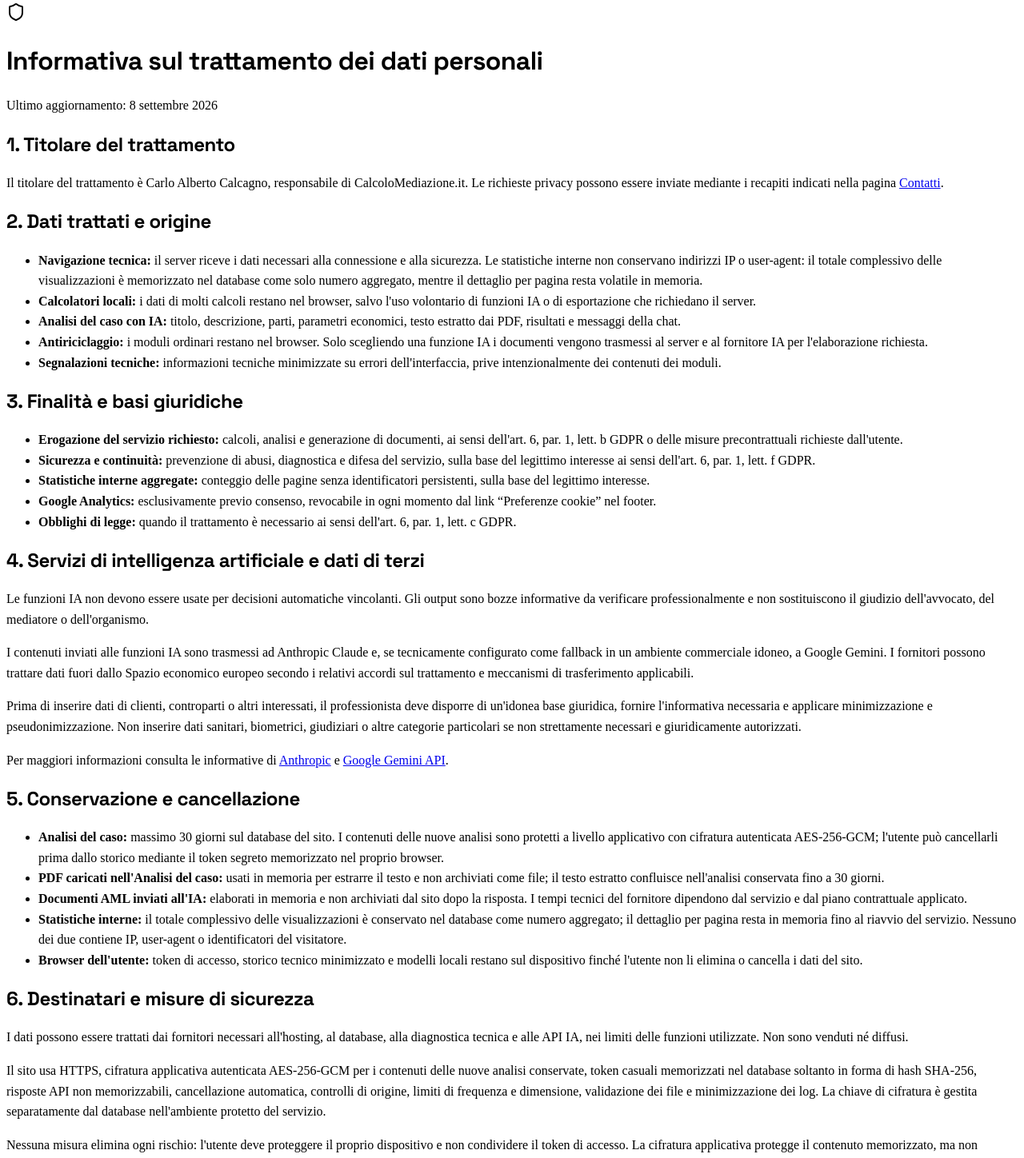
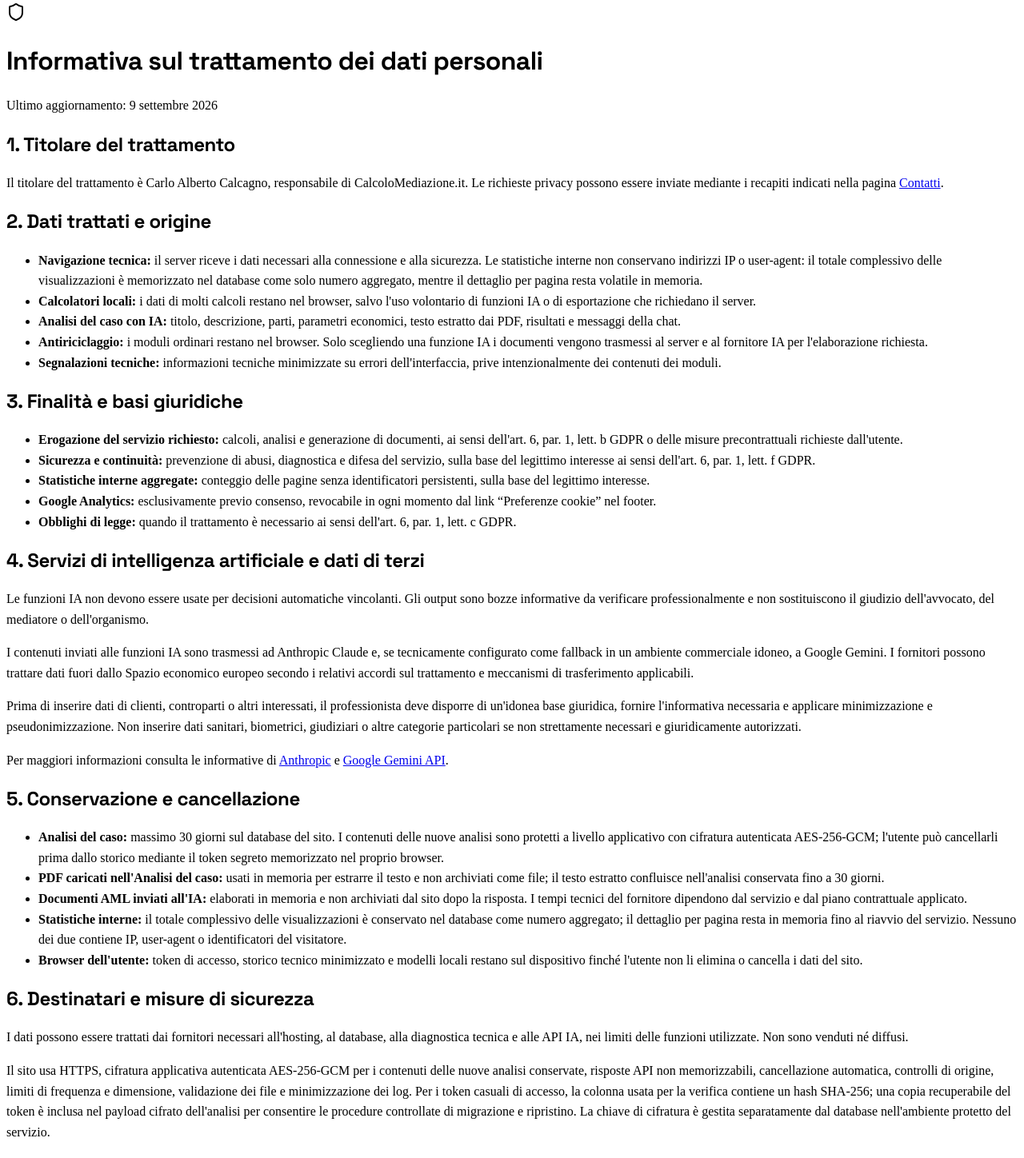
Before and after one commit to calcagnocarloalberto1-star/calcolomediazione, a React (Vite) app in the folder client/: page /privacy-policy in a window 1280 px wide. Shown: the part 452-1900 px from the top of the page at 80% size. Built offline with nearby package versions, Linux system fonts and the light colour scheme; no server answers.

Commit message:
Document GDPR safeguards and provider checks

```diff
--- a/client/src/pages/AnalisiCasoAI.tsx
+++ b/client/src/pages/AnalisiCasoAI.tsx
@@ -1097,7 +1097,10 @@ export default function AnalisiCasoAI() {
                   Descrizione, nominativi e testo estratto dai PDF sono inviati al fornitore IA configurato
                   per generare l'analisi. L'analisi completa resta sul server per un massimo di 30 giorni,
                   salvo cancellazione anticipata, con contenuto protetto mediante cifratura applicativa autenticata;
-                  il token necessario per riaprirla è conservato su questo dispositivo e nel database resta solo il relativo hash.
+                  il token necessario per riaprirla è conservato su questo
+                  dispositivo; nel database la colonna di verifica contiene
+                  il relativo hash e una copia recuperabile è protetta
+                  all'interno del payload cifrato dell'analisi.
                   Inserisci solo dati necessari e, quando possibile, usa sigle o pseudonimi.
                 </p>
                 <p>
--- a/client/src/pages/PrivacyPolicy.tsx
+++ b/client/src/pages/PrivacyPolicy.tsx
@@ -19,7 +19,7 @@ export default function PrivacyPolicy() {
         </div>
 
         <div className="bg-card border-2 border-foreground shadow-[4px_4px_0px_0px] shadow-foreground/20 p-6 sm:p-8 space-y-7">
-          <p className="text-sm opacity-70">Ultimo aggiornamento: 8 settembre 2026</p>
+          <p className="text-sm opacity-70">Ultimo aggiornamento: 9 settembre 2026</p>
 
           <Section title="1. Titolare del trattamento">
             <p>Il titolare del trattamento è Carlo Alberto Calcagno, responsabile di CalcoloMediazione.it. Le richieste privacy possono essere inviate mediante i recapiti indicati nella pagina <Link href="/contatti"><span className="underline cursor-pointer text-primary">Contatti</span></Link>.</p>
@@ -64,7 +64,7 @@ export default function PrivacyPolicy() {
 
           <Section title="6. Destinatari e misure di sicurezza">
             <p>I dati possono essere trattati dai fornitori necessari all'hosting, al database, alla diagnostica tecnica e alle API IA, nei limiti delle funzioni utilizzate. Non sono venduti né diffusi.</p>
-            <p>Il sito usa HTTPS, cifratura applicativa autenticata AES-256-GCM per i contenuti delle nuove analisi conservate, token casuali memorizzati nel database soltanto in forma di hash SHA-256, risposte API non memorizzabili, cancellazione automatica, controlli di origine, limiti di frequenza e dimensione, validazione dei file e minimizzazione dei log. La chiave di cifratura è gestita separatamente dal database nell'ambiente protetto del servizio.</p>
+            <p>Il sito usa HTTPS, cifratura applicativa autenticata AES-256-GCM per i contenuti delle nuove analisi conservate, risposte API non memorizzabili, cancellazione automatica, controlli di origine, limiti di frequenza e dimensione, validazione dei file e minimizzazione dei log. Per i token casuali di accesso, la colonna usata per la verifica contiene un hash SHA-256; una copia recuperabile del token è inclusa nel payload cifrato dell'analisi per consentire le procedure controllate di migrazione e ripristino. La chiave di cifratura è gestita separatamente dal database nell'ambiente protetto del servizio.</p>
             <p>Nessuna misura elimina ogni rischio: l'utente deve proteggere il proprio dispositivo e non condividere il token di accesso. La cifratura applicativa protegge il contenuto memorizzato, ma non impedisce il trattamento temporaneo necessario sul server e presso il fornitore IA durante l'elaborazione richiesta.</p>
           </Section>
 
```
Also changed, not shown: 7 other files (tests, documents, lock files or other folders).
